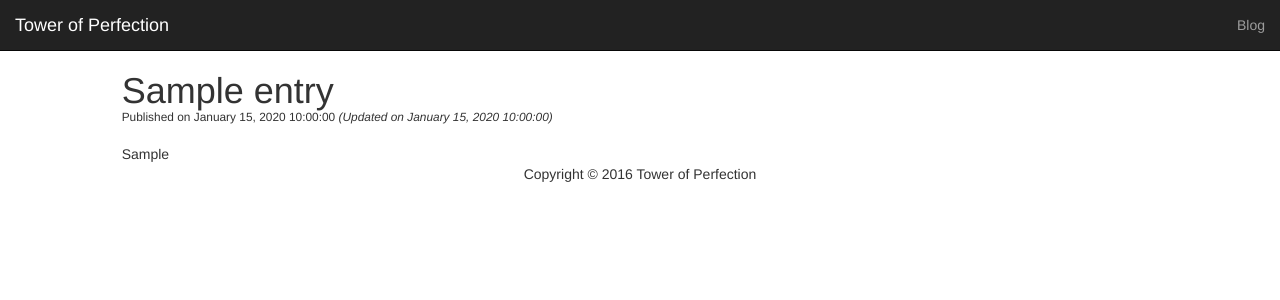
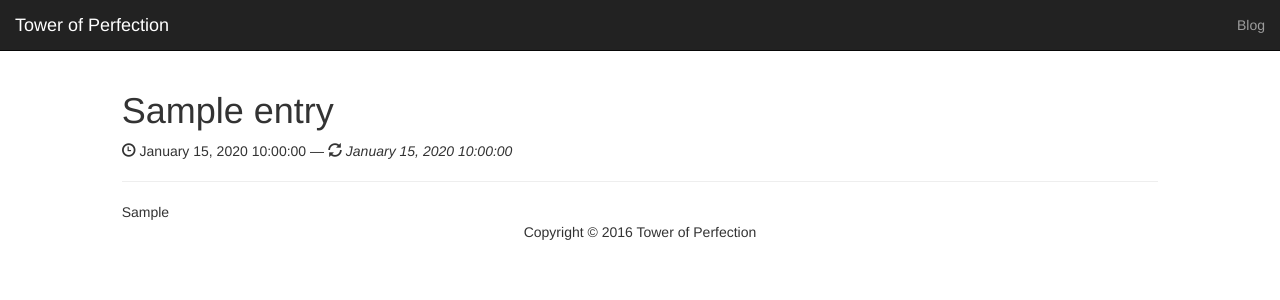
Before and after one commit to buzzbombnc/tower_of_perfection, a Django app: template top_blog/templates/blog_entry.html in a window 1280 px wide. Shown: the top 300 px of the page. Run offline with Django 3.2, Linux system fonts and the light colour scheme; the template is opened without the code that fills it: most values are stand-ins (such as "Sample title", 1, 10 or a date in 2020); some libraries are stand-ins or nearby versions.

Commit message:
Tighten up templates to give Bootstrap more control.

```diff
--- a/top_blog/static/css/blog_entry.css
+++ /dev/null
@@ -1,9 +0,0 @@
-/* Blog entry titles */
-article h1 {
-    margin: 0px;
-}
-/* Blog entry dates */
-article h2 {
-    margin-top: 0px;
-    margin-bottom: 20px;
-}
--- a/top_blog/templates/blog_entry.html
+++ b/top_blog/templates/blog_entry.html
@@ -16,17 +16,17 @@
                     <h1>
                         {{ entry.title }}
                     </h1>
-                    <h2 class="small muted">
-                        {% if entry.published %}
-                            Published on <time datetime="{{ entry.publish_date.isoformat }}">{{ entry.publish_date|date:"F j, Y H:i:s" }}</time>
-                        {% else %}
-                            <span class="label label-danger">UNPUBLISHED</span>
-                        {% endif %}
-
-                        {% if entry.update_date %}
-                            <em>(Updated on <time datetime="{{ entry.update_date.isoformat }}">{{ entry.update_date|date:"F j, Y H:i:s" }}</time>)</em>
-                        {% endif %}
-                    </h2>
+                    {% if entry.published %}
+                        <span>
+                            <span class="glyphicon glyphicon-time" aria-hidden="true"></span> <time datetime="{{ entry.publish_date.isoformat }}">{{ entry.publish_date|date:"F j, Y H:i:s" }}</time>
+                            {% if entry.update_date %}
+                                &mdash; <em><span class="glyphicon glyphicon-refresh" aria-hidden="true"></span> <time datetime="{{ entry.update_date.isoformat }}">{{ entry.update_date|date:"F j, Y H:i:s" }}</time></em>
+                            {% endif %}
+                        </span>
+                    {% else %}
+                        <span class="label label-danger">UNPUBLISHED</span>
+                    {% endif %}
+                    <hr>
                 </header>
                 {{ entry.formatted_article|safe }}
         {#        <footer>Comments, sharing, categories, etc.</footer>#}
```
Also changed, not shown: top_blog/static/css/blog_index.css (deleted, +0 -12 lines), top_blog/templates/blog_index.html (+9 -3 lines).
